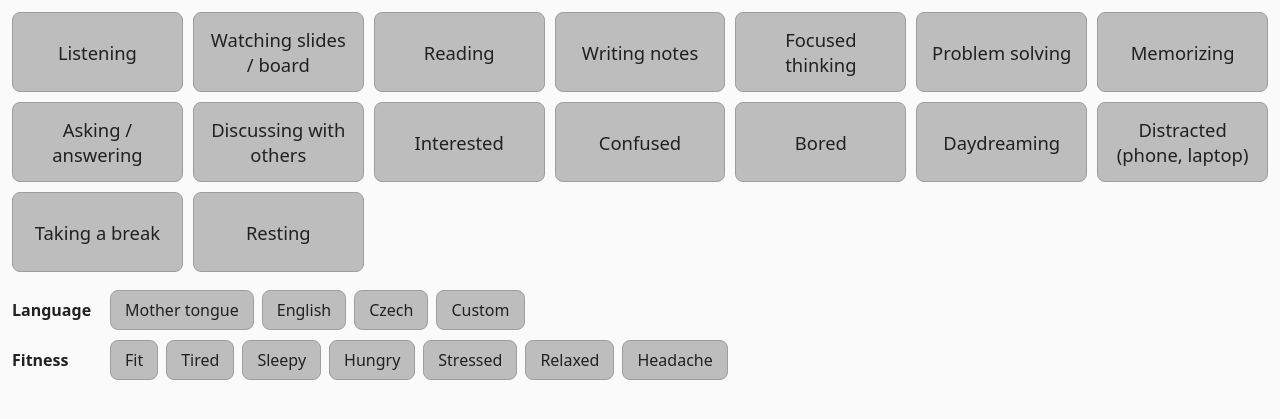
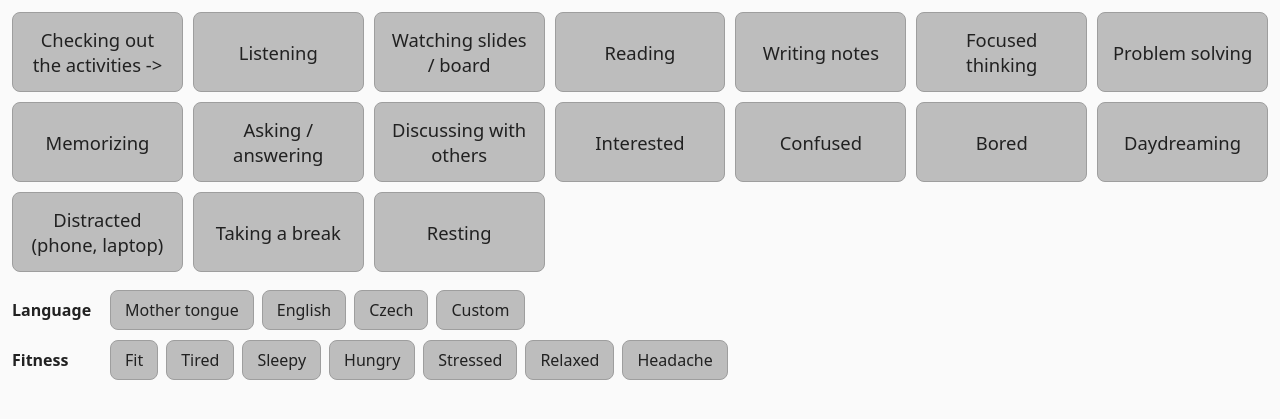
Before and after one commit to obo/eeg-activities, a PHP site: page / in a window 1280 px wide. Shown: the part 188-607 px from the top of the page. Run offline with PHP 8.4, Linux system fonts and the light colour scheme.

Commit message:
mental-state-logger: 'Checking out the activities' button with tooltips; user.php buttons moved to header
Co-Authored-By: Claude Sonnet 5.5 <noreply@anthropic.com>

```diff
--- a/mental-state-logger/index.php
+++ b/mental-state-logger/index.php
@@ -10,9 +10,11 @@ $user = $_SESSION['user'] ?? '';
 session_write_close();
 
 function toggle_buttons(string $group, string $key): void {
+    $tips = strings()['tooltips'] ?? [];
     foreach (strings()[$key] as $id => $label) {
         echo '<button class="toggle' . ($group === 'state' ? ' state' : '') . '" data-group="' . h($group)
-            . '" data-name="' . h(en($key, $id)) . '">' . h($label) . "</button>\n";
+            . '" data-name="' . h(en($key, $id)) . '"'
+            . (isset($tips[$key . '.' . $id]) ? ' title="' . h($tips[$key . '.' . $id]) . '"' : '') . '>' . h($label) . "</button>\n";
     }
 }
 ?>
--- a/mental-state-logger/languages/cs.php
+++ b/mental-state-logger/languages/cs.php
@@ -18,6 +18,7 @@ return [
     'no_connection' => 'bez spojení',
 
     'states' => [
+        'checking' => 'Prohlížím si aktivity ->',
         'listening' => 'Poslouchám',
         'watching' => 'Sleduji slajdy / tabuli',
         'reading' => 'Čtu',
@@ -48,6 +49,10 @@ return [
         'stressed' => 'Ve stresu',
         'relaxed' => 'Uvolněný/á',
         'headache' => 'Bolí mě hlava',
+    ],
+
+    'tooltips' => [
+        'states.checking' => 'Vyberte, pokud je pro vás toto hlášení duševních stavů nové. Pak postupně přečtěte všechna tlačítka (Aktivity, Jazyk, Kondice) a případně si na chvíli představte danou aktivitu nebo stav. Pak přejděte na další tlačítko. Až přečtete všechna tlačítka, toto tlačítko opět odznačte.',
     ],
 
     'known_user' => 'Existující uživatel',
--- a/mental-state-logger/languages/en.php
+++ b/mental-state-logger/languages/en.php
@@ -20,6 +20,7 @@ return [
     'no_connection' => 'no connection',
 
     'states' => [
+        'checking' => 'Checking out the activities ->',
         'listening' => 'Listening',
         'watching' => 'Watching slides / board',
         'reading' => 'Reading',
@@ -50,6 +51,11 @@ return [
         'stressed' => 'Stressed',
         'relaxed' => 'Relaxed',
         'headache' => 'Headache',
+    ],
+
+    // Optional tooltips, keyed '<group>.<button id>'; buttons without an entry get none.
+    'tooltips' => [
+        'states.checking' => 'Select this if you are new to this reporting of your mental states. Then read all the buttons (Activities, Language, Fitness) one by one, possibly imagining the activity or state for a short moment. Then move to the next button. Once you finished reading all buttons, unselect this button again.',
     ],
 
     // user.php
```
Also changed, not shown: mental-state-logger/user.php (+5 -5 lines).
